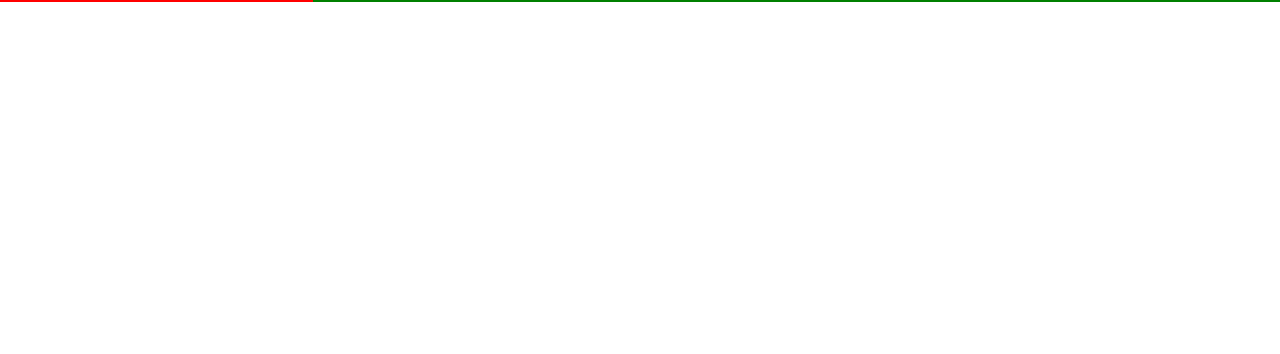
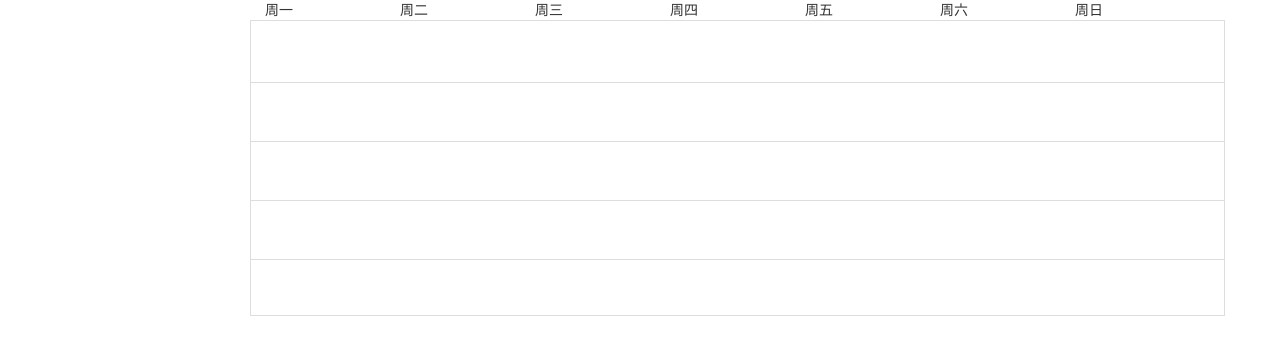
Before and after one commit to donilan/calendar, a plain HTML site: page index.html in a window 1280 px wide. Drawn offline with Linux system fonts and the light colour scheme.

Commit message:
update some code.

```diff
--- /dev/null
+++ b/css/calendar.css
@@ -0,0 +1,34 @@
+.calendar-container {
+    min-height: 316px;
+}
+.event-container {
+    overflow: hidden;
+    position: absolute;
+    top: 20px;
+    bottom: 0;
+    left: 0;
+    width: 100%;
+    background: white;
+    border-top: 1px solid #ddd;
+    border-right: 1px solid #ddd;
+}
+
+
+.month-row {
+    position: absolute;
+    left: 0;
+    width: 100%;
+    overflow: hidden;
+    border-bottom: 1px solid #ddd;
+    border-left: 1px solid #ddd;
+}
+
+::-webkit-scrollbar-thumb {
+    background-color: rgba(0,0,0,.2);
+    background-clip: padding-box;
+    border: solid transparent;
+    border-width: 0 0 0 7px;
+    min-height: 28px;
+    padding: 100px 0 0;
+    box-shadow: inset 1px 1px 0 rgba(0,0,0,.1),inset -1px -1px 0 rgba(0,0,0,.07);
+}
--- a/index.html
+++ b/index.html
@@ -2,9 +2,11 @@
 <html>
 <head lang="us">
   <meta charset="utf-8">
+  <meta name="viewport" content="width=device-width, initial-scale=1.0">
   <link href="css/ui-lightness/jquery-ui-1.10.3.custom.css" rel="stylesheet">
   <link href="css/bootstrap.css" rel="stylesheet">
   <link href="css/bootstrap-theme.css" rel="stylesheet">
+  <link href="css/calendar.css" rel="stylesheet">
   <script src="js/jquery-2.0.3.js"></script>
   <script src="js/bootstrap.js"></script>
   <script src="js/jquery-ui-1.10.3.custom.js"></script>
@@ -16,12 +18,14 @@
   </script>
 </head>
 <body>
-  <div class="row">
-    <div class="col-md-3" style="border: 1px solid red;">
+  <div class="container" >
+    <div class="row">
+      <div class="col-md-2">
 
-    </div>
-    <div class="col-md-9 calendar" style="border: 1px solid green;">
+      </div>
+      <div class="col-md-10 calendar">
 
+      </div>
     </div>
   </div>
 </body>
--- a/js/calendar.js
+++ b/js/calendar.js
@@ -1,14 +1,38 @@
 (function($){
     var WK_DAYNAMES = ['周一', '周二', '周三', '周四', '周五', '周六', '周日'];
+    var TABLE = '<table cellpadding="0" cellspacing="0" style="width: 100%;" ></table>';
+    var CELL_OF_MONTH = '<div class="day-cell-of-month" style="border-left: 1px solid #ccc; min-height:120px;" ></div>';
+    /**
+     * Make top elemnts for calendar.
+     */
+    function makeCalendarTop($wrapper, elments) {
+        var $table = $(TABLE);
+        $tr = $('<tr></tr>');
+        $table.append($tr);
+        for(var i = 0; i < elments.length; ++i) {
+            $tr.append('<td title="'+elments[i]+'">' + elments[i] + '</td>');
+        }
+        $wrapper.append($table);
+        return $table;
+    }
+    function makeMonthCells($wrapper) {
+        for(var y = 0; y < 5; ++y) {
+            $monthRow = $('<div class="month-row"></div>');
+            $monthRow.css('top', y*20 + '%');
+            $monthRow.css(y == 4? 'bottom': 'height', y == 4? '0':'21%');
+            $wrapper.append($monthRow);
+        }
+    }
     /**
      * make a stage for month calendar.
      */
     function month(wrapper) {
         $wrapper = $(wrapper);
         $wrapper.html('');
-        for(var i = 0; i < 7; ++i) {
-
-        }
+        makeCalendarTop($wrapper, WK_DAYNAMES);
+        var $eventContainer = $('<div class="event-container"></div>');
+        $wrapper.append($eventContainer);
+        makeMonthCells($eventContainer);
     }
 
     function week(wrapper) {
@@ -21,8 +45,9 @@
     $.fn.extend({
         calendar: function(opts){
             for(var i = 0; i < this.length; ++i) {
-                var that = this[i];
-                month(that);
+                var $calendar = $('<div class="calendar-container"></div>');
+                $(this[i]).append($calendar);
+                month($calendar);
             }
         }
     });
```
Also changed, not shown: 1 other file.
